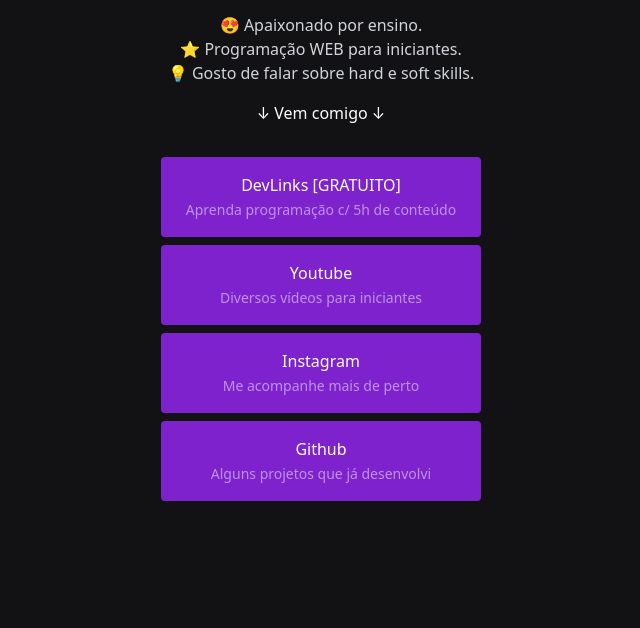
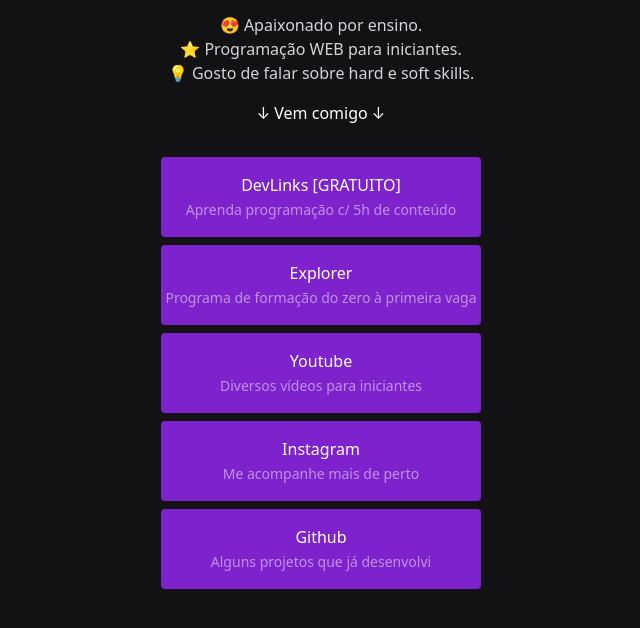
Before and after one commit to maykbrito/maykbrito.dev-v1, a website: page index.html in a window 1280 px wide. Shown: the part 188-816 px from the top of the page, without its empty margins (319-959 px from the left). Drawn offline with Linux system fonts and the light colour scheme.

Commit message:
add explorer

```diff
--- a/index.html
+++ b/index.html
@@ -66,20 +66,21 @@
           "
           >DevLinks [GRATUITO] <br/><small class="text-sm opacity-[0.5]">Aprenda programação c/ 5h de conteúdo</small></a
         >
-        <!--<a
+        <a
           target="_blank"
-          href="https://ebook.maykbrito.dev"
+          href="https://explorer.maykbrito.dev"
           class="
             block
             bg-purple-700
-            hover:bg-black
+            hover:bg-[#3ECEFC]
+            hover:text-black
             text-white text-center
             py-4
             rounded
             mb-2
           "
-          >E-book <br/><small class="text-sm opacity-[0.5]">Guia de carreira na programação (grátis)</small></a
-        >-->
+          >Explorer <br/><small class="text-sm opacity-[0.5]">Programa de formação do zero à primeira vaga</small></a
+        >
         <a
           target="_blank"
           href="https://youtube.com/maykbrito"
```
Also changed, not shown: styles.css.
